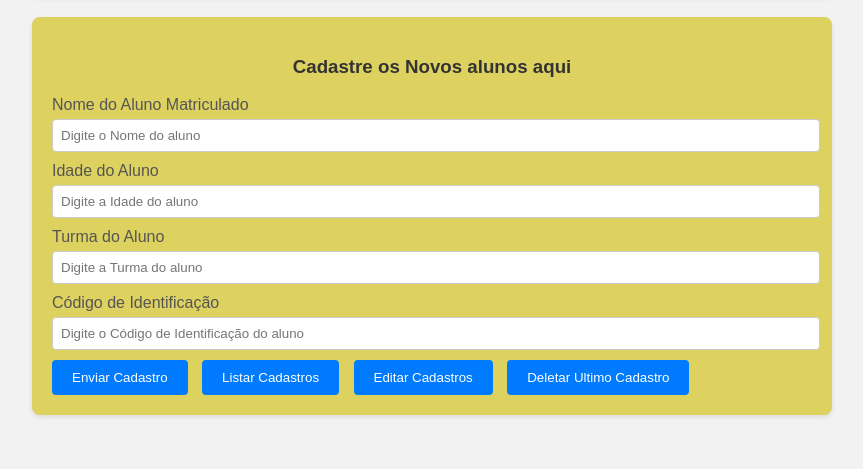
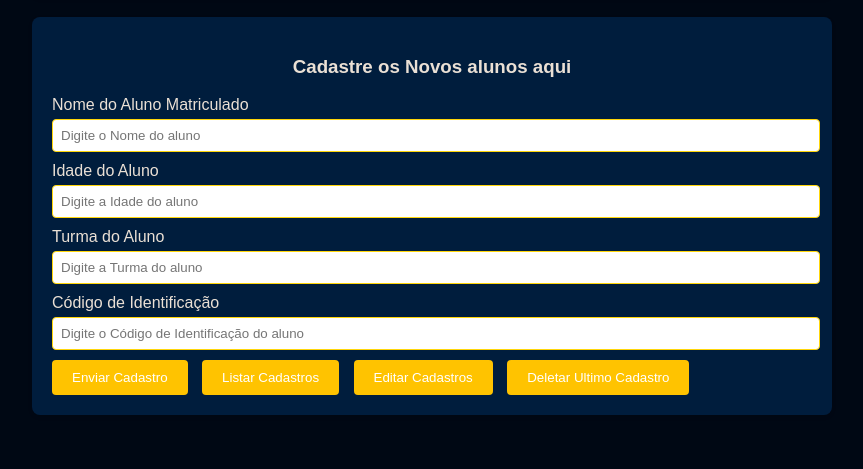
Before and after one commit to souzalipe/Projeto-de-Cadastro-de-Novos-Alunos-, a plain HTML site: page index.html in a window 1280 px wide. Shown: the part 331-800 px from the top of the page, without its empty margins (208-1071 px from the left). Drawn offline with Linux system fonts and the light colour scheme.

Commit message:
alteração no Estilo da página

```diff
--- a/estilo.css
+++ b/estilo.css
@@ -1,6 +1,6 @@
 body {
     font-family: Arial, sans-serif;
-    background-color: #f2f2f2;
+    background-color: #000814;
     margin: 0;
     padding: 0;
 }
@@ -12,7 +12,7 @@ main {
 }
 
 section {
-    background-color: #ddd15f;
+    background-color: #001D3D;
     border-radius: 8px;
     box-shadow: 0 2px 4px rgba(0, 0, 0, 0.1);
     padding: 20px;
@@ -28,25 +28,25 @@ img {
 
 h2, h3 {
     text-align: center;
-    color: #333;
+    color: #EAE0D5;
 }
 
 label {
     display: block;
     margin-bottom: 5px;
-    color: #555;
+    color: #EAE0D5;
 }
 
 input[type="text"] {
     width: calc(100% - 10px);
     padding: 8px;
     margin-bottom: 10px;
-    border: 1px solid #ccc;
+    border: 1px solid #FFD60A;
     border-radius: 4px;
 }
 
 button {
-    background-color: #007bff;
+    background-color: #FFC300;
     color: #fff;
     border: none;
     padding: 10px 20px;
@@ -56,5 +56,5 @@ button {
 }
 
 button:hover {
-    background-color: #0056b3;
+    background-color: #FFD60A;
 }
```
